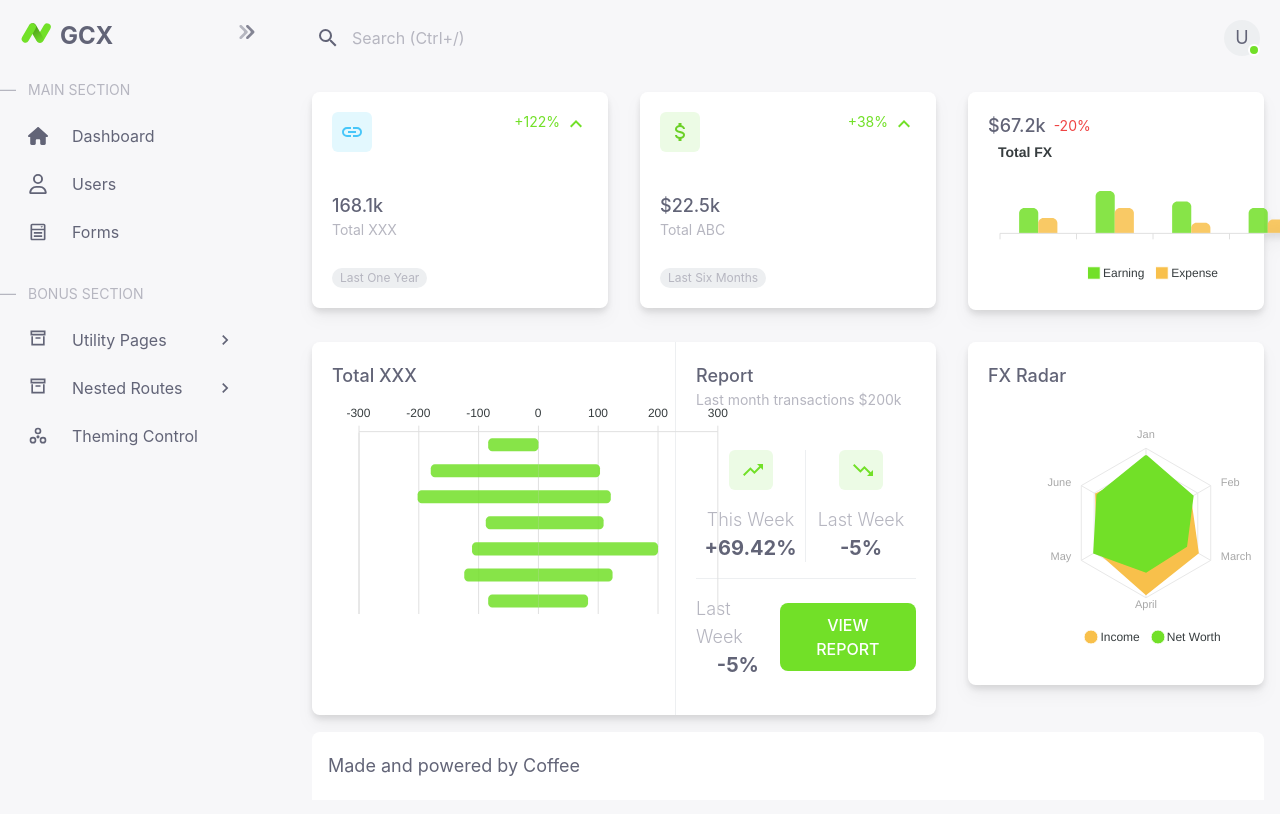
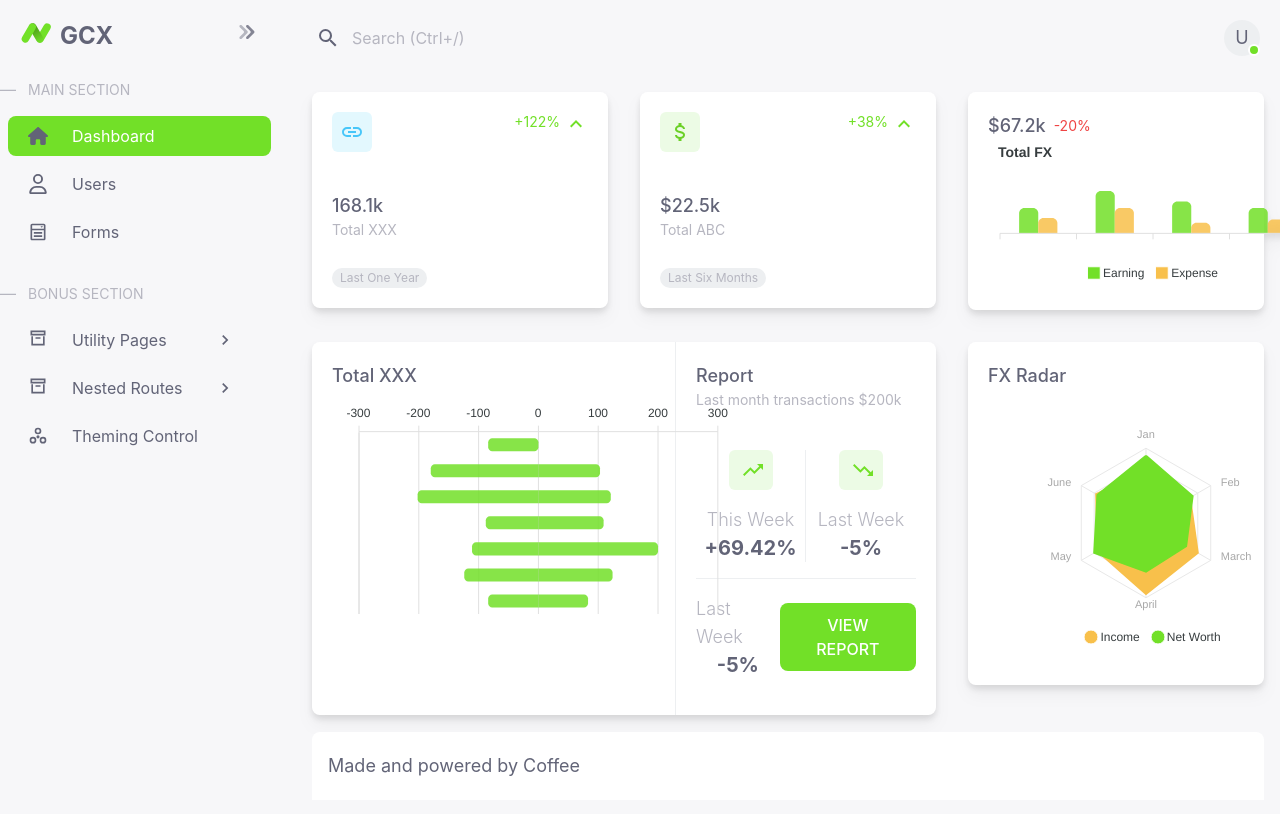
Before and after one commit to tagbochinedu/NCDX, a React (Vite) app: page / in a window 1280 px wide. Shown: the top 814 px of the page. Built offline with nearby package versions, Linux system fonts and the light colour scheme.

Commit message:
first commit

```diff
--- a/src/Pages/Home.tsx
+++ b/src/Pages/Home.tsx
@@ -240,7 +240,7 @@ const Dashboard: React.FC<Props> = ({ children }) => {
         </div>
         <ul className="px-2">
           <NavLink
-            to="/dashboard"
+            to="/"
             className={({ isActive }) =>
               isActive
                 ? "block bg-green font-regular mb-2 text-white rounded-lg"
```
